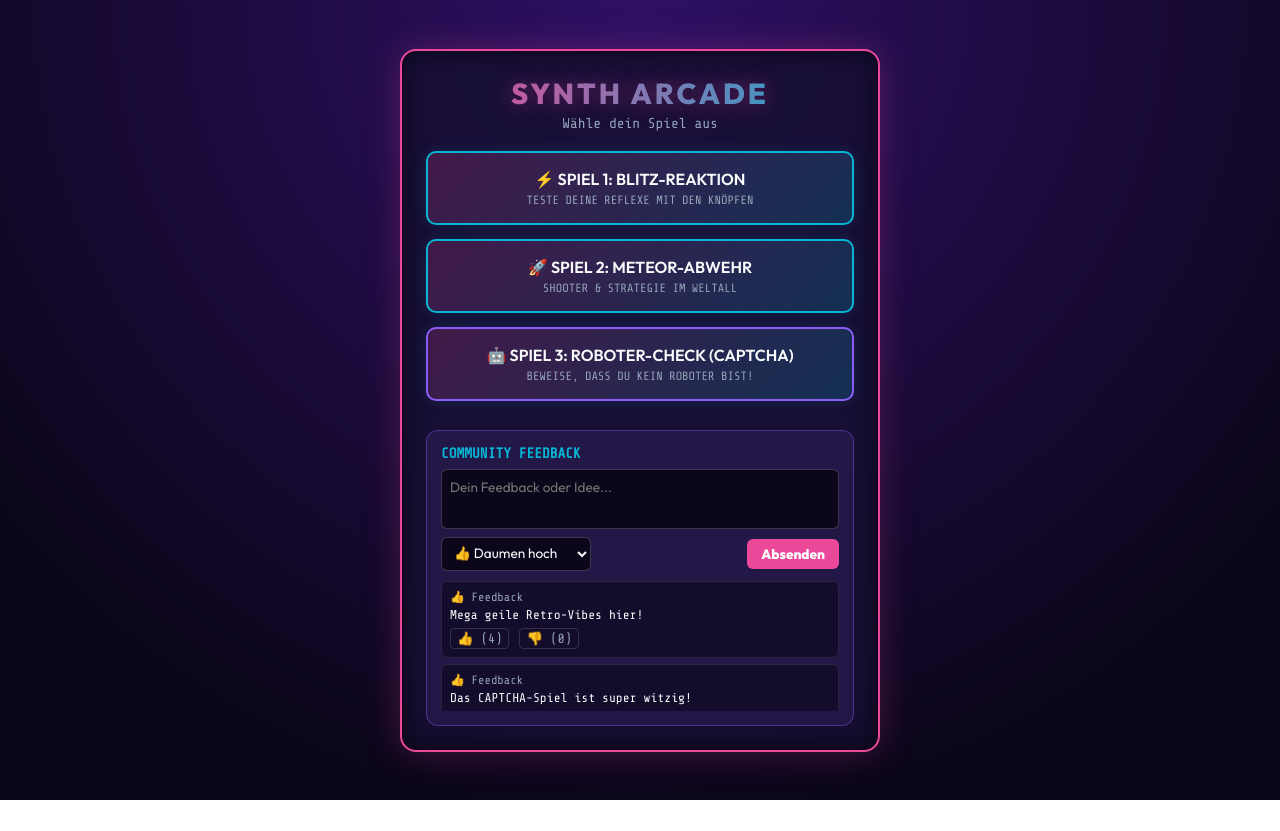
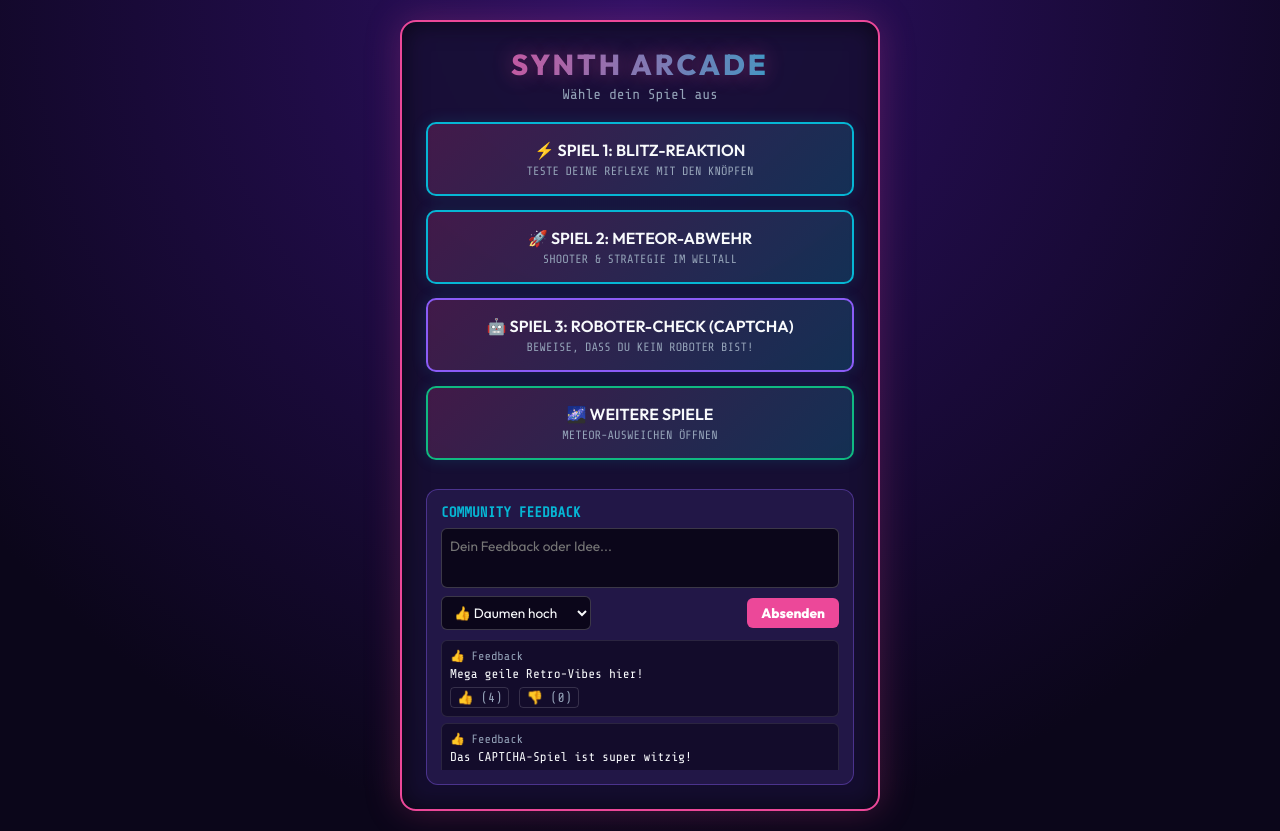
Before and after one commit to tillolemartens-spec/Games, a plain HTML site: page index.html in a window 1280 px wide. Before the commit the page ends 800 px from the top, so only its background shows below. Drawn offline with nearby package versions, Linux system fonts and the light colour scheme.

Commit message:
Update index.html

```diff
--- a/index.html
+++ b/index.html
@@ -584,6 +584,12 @@
         🤖 Spiel 3: Roboter-Check (CAPTCHA)
         <small>Beweise, dass du kein Roboter bist!</small>
       </button>
+            <a href="https://wackna55-netizen.github.io/meteor-ausweichen/" target="_blank" style="text-decoration: none;">
+        <button class="game-select-btn" style="width: 100%; border-color: var(--accent-green);">
+          🌌 Weitere Spiele
+          <small>Meteor-Ausweichen öffnen</small>
+        </button>
+      </a>
 
       <!-- COMMUNITY FEEDBACK SEKTION -->
       <div class="feedback-section">
```
